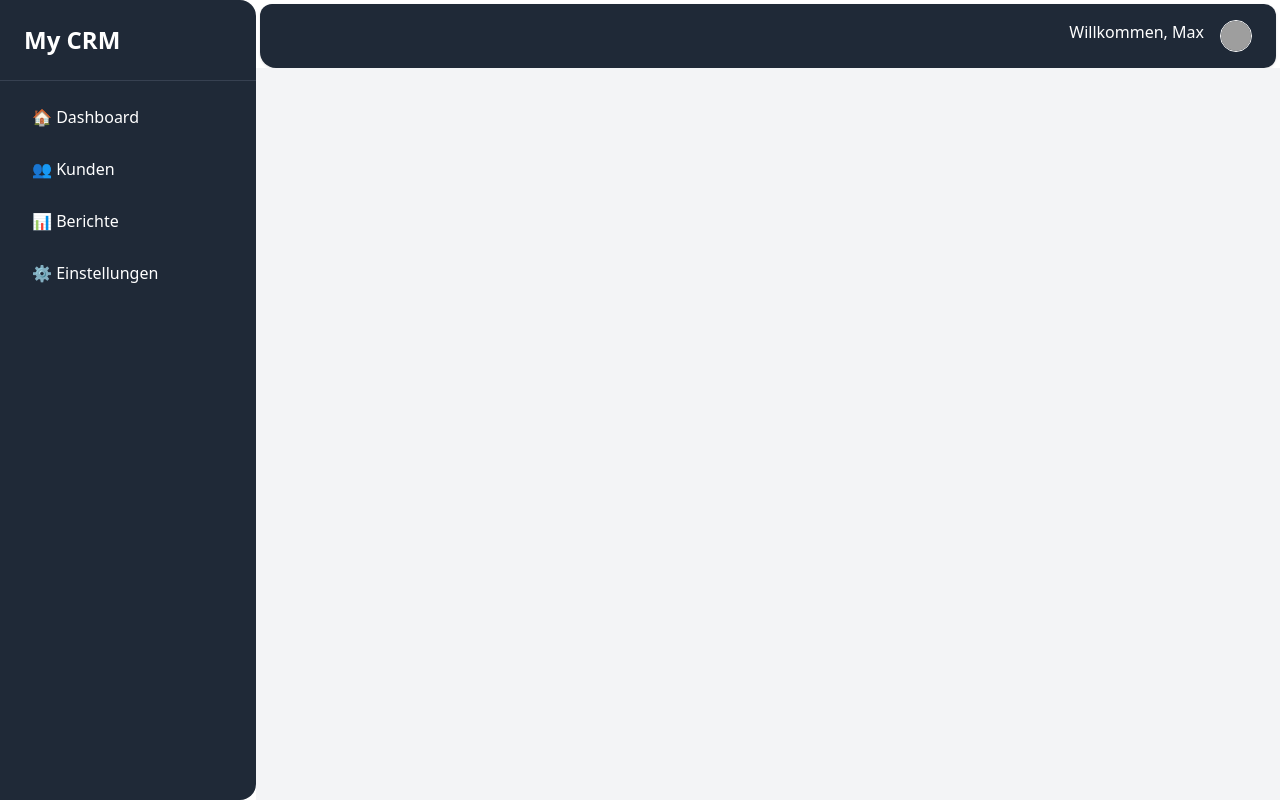
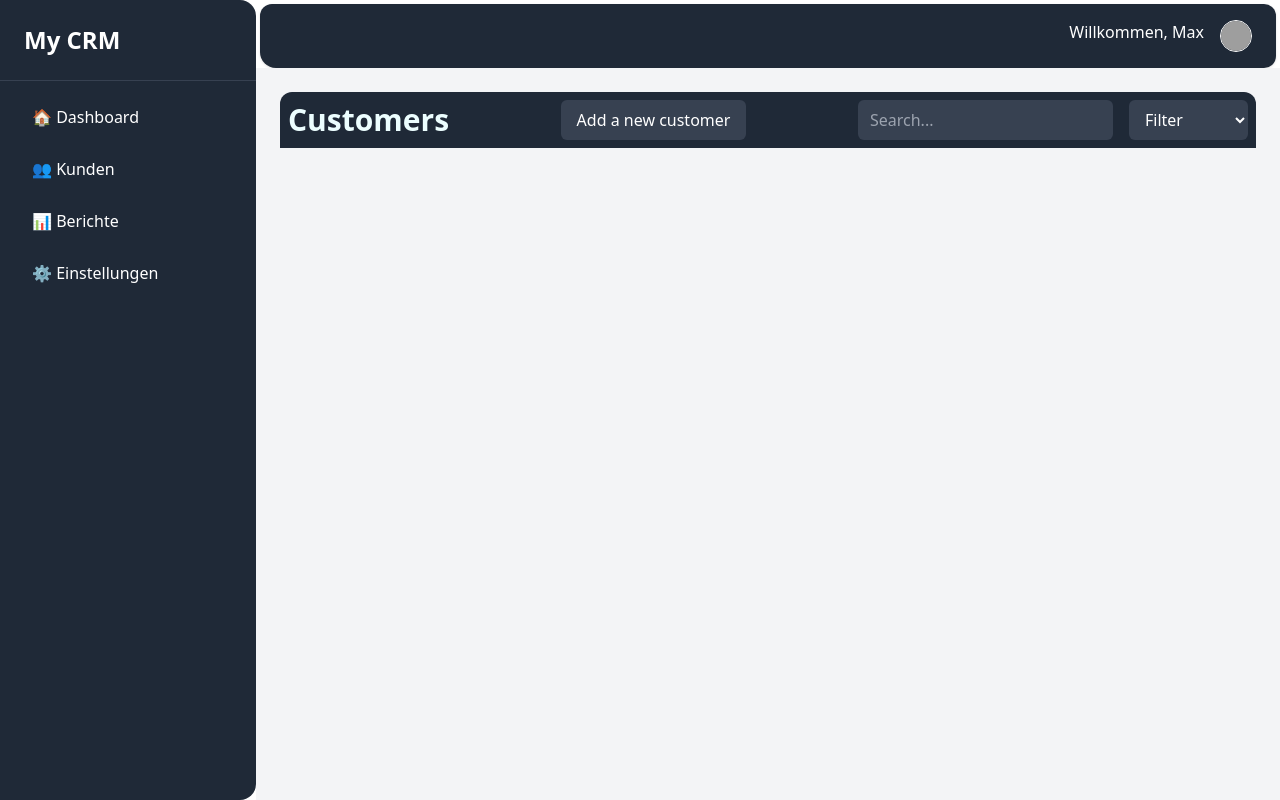
Before and after one commit to KevinFunck/my_big_crm_system, an Angular app: page /customers in a window 1280 px wide. Before the commit this address led to /. Built offline with nearby package versions, Linux system fonts and the light colour scheme; grey boxes are pictures that could not be loaded.

Commit message:
Add addcustomer component and style my toolbar in customers component
-Style my toolbar in customers component with Tailwind
-Add addcustomer component
-Add routing in the menu

```diff
--- a/src/app/app.routes.ts
+++ b/src/app/app.routes.ts
@@ -6,6 +6,11 @@ export const routes: Routes = [
     loadComponent: () =>
       import('./pages/dashboard/dashboard/dashboard.component').then(m => m.DashboardComponent)
   },
+   {
+    path: 'customers',
+    loadComponent: () =>
+      import('./pages/customers/customers/customers.component').then(m => m.CustomersComponent)
+  },
   {
     path: '',
     redirectTo: 'dashboard',
--- a/src/app/layout/sidebar/sidebar/sidebar.component.html
+++ b/src/app/layout/sidebar/sidebar/sidebar.component.html
@@ -11,8 +11,8 @@
 
   <!-- Navigation Links -->
   <nav class="flex flex-col p-4 space-y-3">
-    <a href="#" class="hover:bg-gray-700 px-4 py-2 rounded transition">🏠 Dashboard</a>
-    <a href="#" class="hover:bg-gray-700 px-4 py-2 rounded transition">👥 Kunden</a>
+    <a [routerLink]="['/dashboard']" class="hover:bg-gray-700 px-4 py-2 rounded transition">🏠 Dashboard</a>
+    <a [routerLink]="['/customers']" class="hover:bg-gray-700 px-4 py-2 rounded transition">👥 Kunden</a>
     <a href="#" class="hover:bg-gray-700 px-4 py-2 rounded transition">📊 Berichte</a>
     <a href="#" class="hover:bg-gray-700 px-4 py-2 rounded transition">⚙️ Einstellungen</a>
   </nav>
--- a/src/app/layout/sidebar/sidebar/sidebar.component.ts
+++ b/src/app/layout/sidebar/sidebar/sidebar.component.ts
@@ -1,10 +1,11 @@
 import { Component } from '@angular/core';
 import { CommonModule } from '@angular/common';
+import { RouterLink } from "@angular/router";
 
 @Component({
   selector: 'app-sidebar',
   standalone: true,
-  imports: [CommonModule],
+  imports: [CommonModule, RouterLink],
   templateUrl: './sidebar.component.html',
   styleUrl: './sidebar.component.css'
 })
@@ -15,4 +16,8 @@ export class SidebarComponent {
     this.isOpen = !this.isOpen;
   }
 
+  logClick() {
+    console.log('geht');
+  }
+
 }
--- /dev/null
+++ b/src/app/pages/customers/add-customer/add-customer.component.html
@@ -0,0 +1 @@
+<p>add-customer works!</p>
--- /dev/null
+++ b/src/app/pages/customers/customers/customers.component.html
@@ -0,0 +1,24 @@
+<div clas="w-full h-full  ">
+    <div class="flex items-center justify-between bg-gray-800 rounded-tl-xl rounded-tr-xl p-2">
+        <!-- Left side: Titel -->
+        <h2 class="text-3xl font-bold text-cyan-50">Customers</h2>
+        <!--Button: Add a new customer -->
+        <button
+            class="bg-gray bg-gray-700 text-white px-4 py-2 rounded-md hover:bg-gray-600 focus:outline-none focus:ring-2 focus:ring-cyan-400">Add
+            a new customer</button>
+        <!-- Right side: Searchfield + Dropdown -->
+        <div class="flex space-x-4">
+            <!-- Searchfield -->
+            <input type="text" placeholder="Search..."
+                class="px-3 py-2 rounded-md bg-gray-700 text-white placeholder-gray-400 focus:outline-none focus:ring-2 focus:ring-cyan-400" />
+            <!-- Dropdown -->
+            <select
+                class="px-3 py-2 rounded-md bg-gray-700 text-white focus:outline-none focus:ring-2 focus:ring-cyan-400">
+                <option value="">Filter</option>
+                <option value="new">New</option>
+                <option value="returning">Returning</option>
+                <option value="vip">VIP</option>
+            </select>
+        </div>
+    </div>
+</div>
--- a/src/app/pages/dashboard/dashboard/dashboard.component.html
+++ b/src/app/pages/dashboard/dashboard/dashboard.component.html
@@ -1 +1,12 @@
-<p>dashboard works!</p>
+<div class=" w-full h-full rounded-xl border-gray-800 border">
+    <div class="flex justify-center"><h2 class="text-3xl font-bold text-gray-900 mb-4">Dashboard</h2></div>
+
+
+
+
+
+
+
+
+
+</div>
```
Also changed, not shown: src/app/pages/customers/add-customer/add-customer.component.ts (added, +12 -0 lines), src/app/pages/customers/customers/customers.component.ts (added, +12 -0 lines), src/app/pages/customers/add-customer/add-customer.component.css (added), src/app/pages/customers/customers/customers.component.css (added), 2 other files (tests, documents, lock files or other folders).
